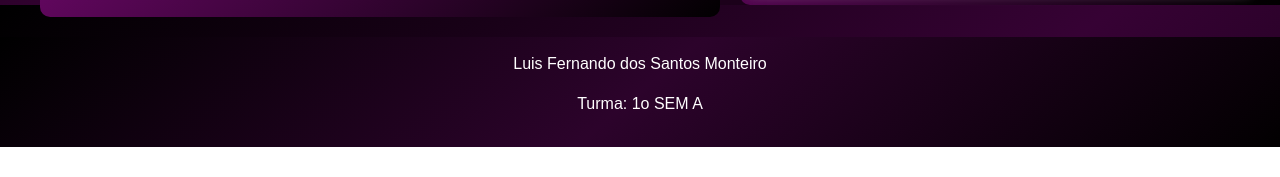
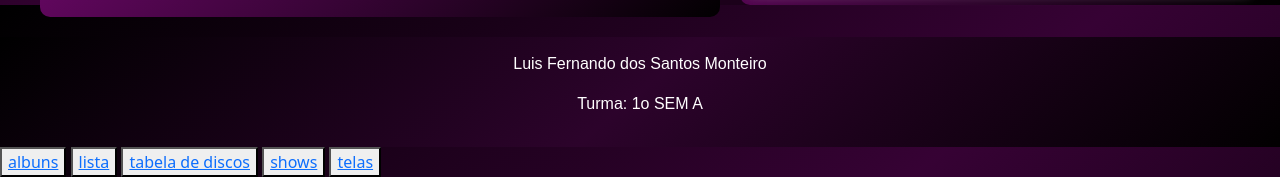
Before and after one commit to Femto616/html-css, a plain HTML site: page index.html in a window 1280 px wide. Shown: the part 795-972 px from the top of the page. Before the commit the page ends 942 px from the top, so only its background shows below. Drawn offline with nearby package versions, Linux system fonts and the light colour scheme.

Commit message:
trabalho "final"

```diff
--- a/index.html
+++ b/index.html
@@ -101,6 +101,26 @@
         integrity="sha384-YvpcrYf0tY3lHB60NNkmXc5s9fDVZLESaAA55NDzOxhy9GkcIdslK1eN7N6jIeHz"
         crossorigin="anonymous"></script>
 
+    <div id="buttons">
+
+        <button>
+            <a href="/albuns.html">albuns</a>
+        </button>
+        <button>
+            <a href="/lista.html">lista</a>
+        </button>
+        <button>
+            <a href="/tabelaDiscos.html">tabela de discos</a>
+        </button>
+        <button>
+            <a href="/shows.html">shows</a>
+        </button>
+        <button>
+            <a href="/telas.html">telas</a>
+        </button>
+
+    </div>
+
 </body>
 
 </html>
--- a/style.css
+++ b/style.css
@@ -174,3 +174,8 @@ h2 {
 
     background-color: #1ED760;
 }
+
+#buttons {
+
+    background-color: #020001, #360234, #000000;
+}
```
